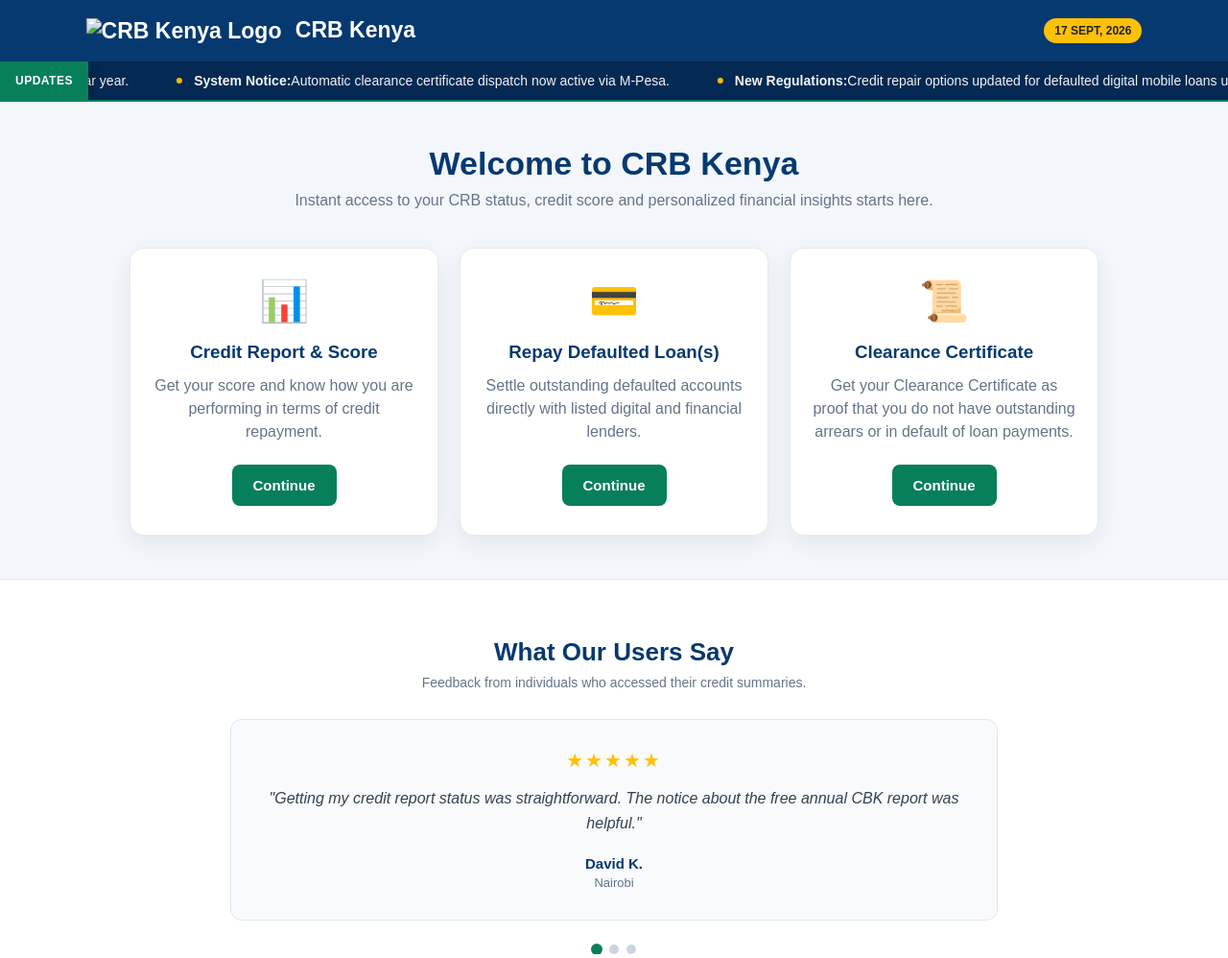
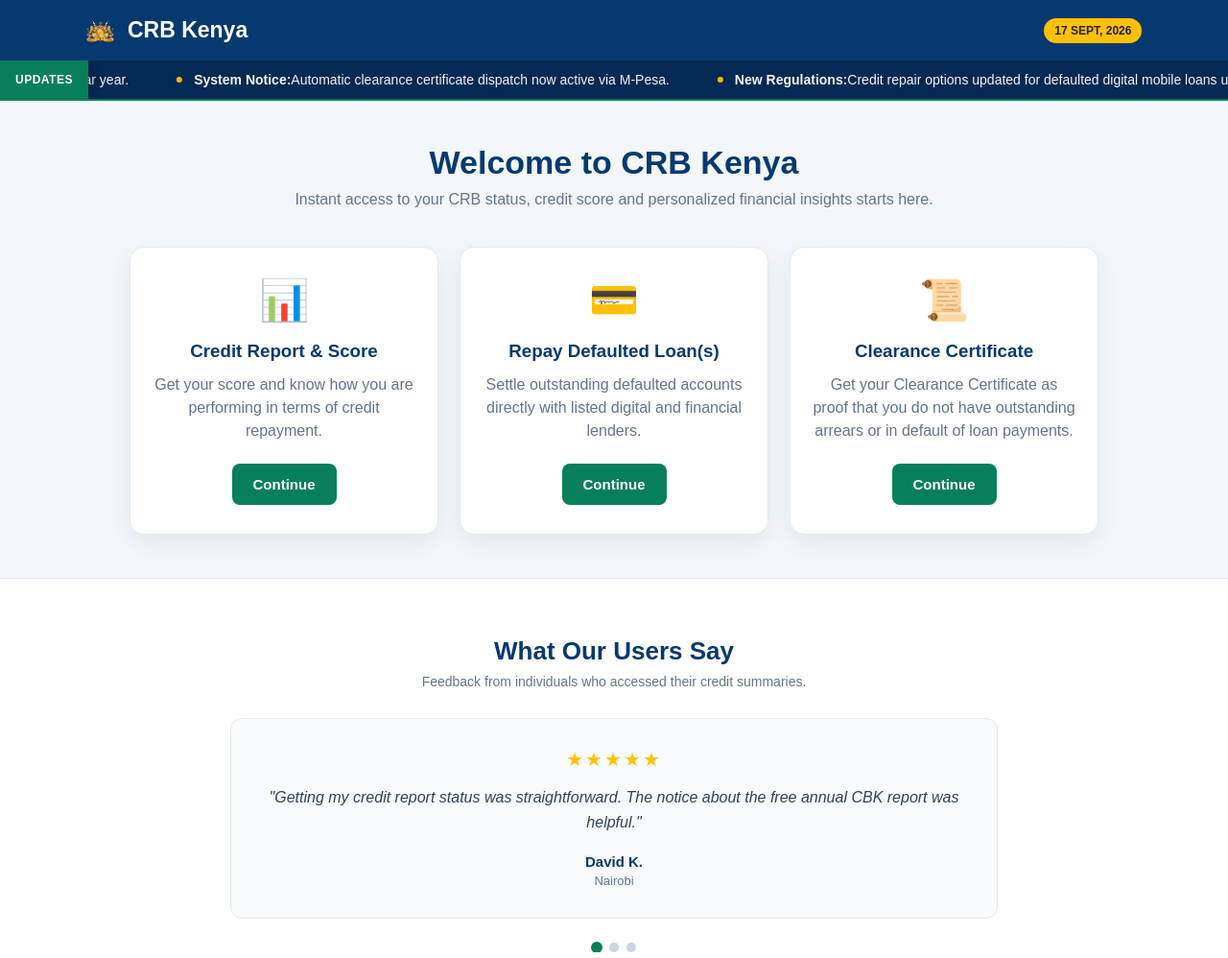
Before and after one commit to pininvest44/CRB-CHATGPT, a website: page index.html in a window 1280 px wide. Shown: the top 998 px of the page at 96% size. Drawn offline with Linux system fonts and the light colour scheme; no server answers.

Commit message:
Update index.html

```diff
--- a/index.html
+++ b/index.html
@@ -648,7 +648,7 @@
 <section id="welcome" aria-label="Welcome screen">
     <div class="welcome-content">
         <div class="credit-logo-container">
-            <img src="image_6c64d7.PNG.png" alt="CRB Kenya Logo">
+            <img src="Central_Bank_of_Kenya_logo.png" alt="CRB Kenya Logo">
         </div>
         <h1>CRB Kenya</h1>
         <p>Credit information services by TransUnion Kenya</p>
@@ -657,7 +657,7 @@
 
 <header>
     <h2>
-        <img src="logo.png" alt="CRB Kenya Logo" style="height: 1em; vertical-align: middle; margin-right: 8px;">
+        <img src="Central_Bank_of_Kenya_logo.png" alt="CRB Kenya Logo" style="height: 1em; vertical-align: middle; margin-right: 8px;">
         CRB Kenya
     </h2>
     <span class="demo-label">17 SEPT, 2026</span>
```
